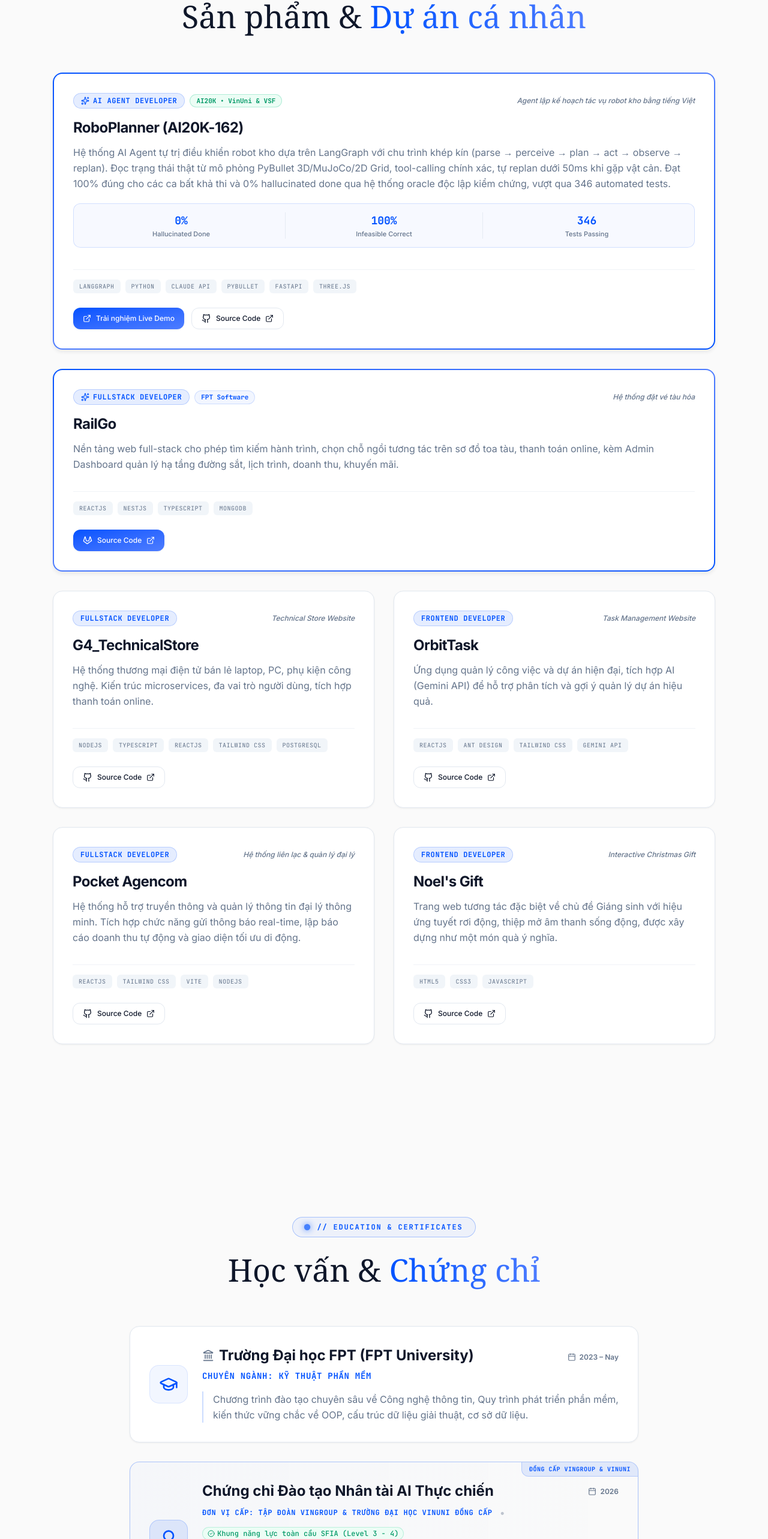
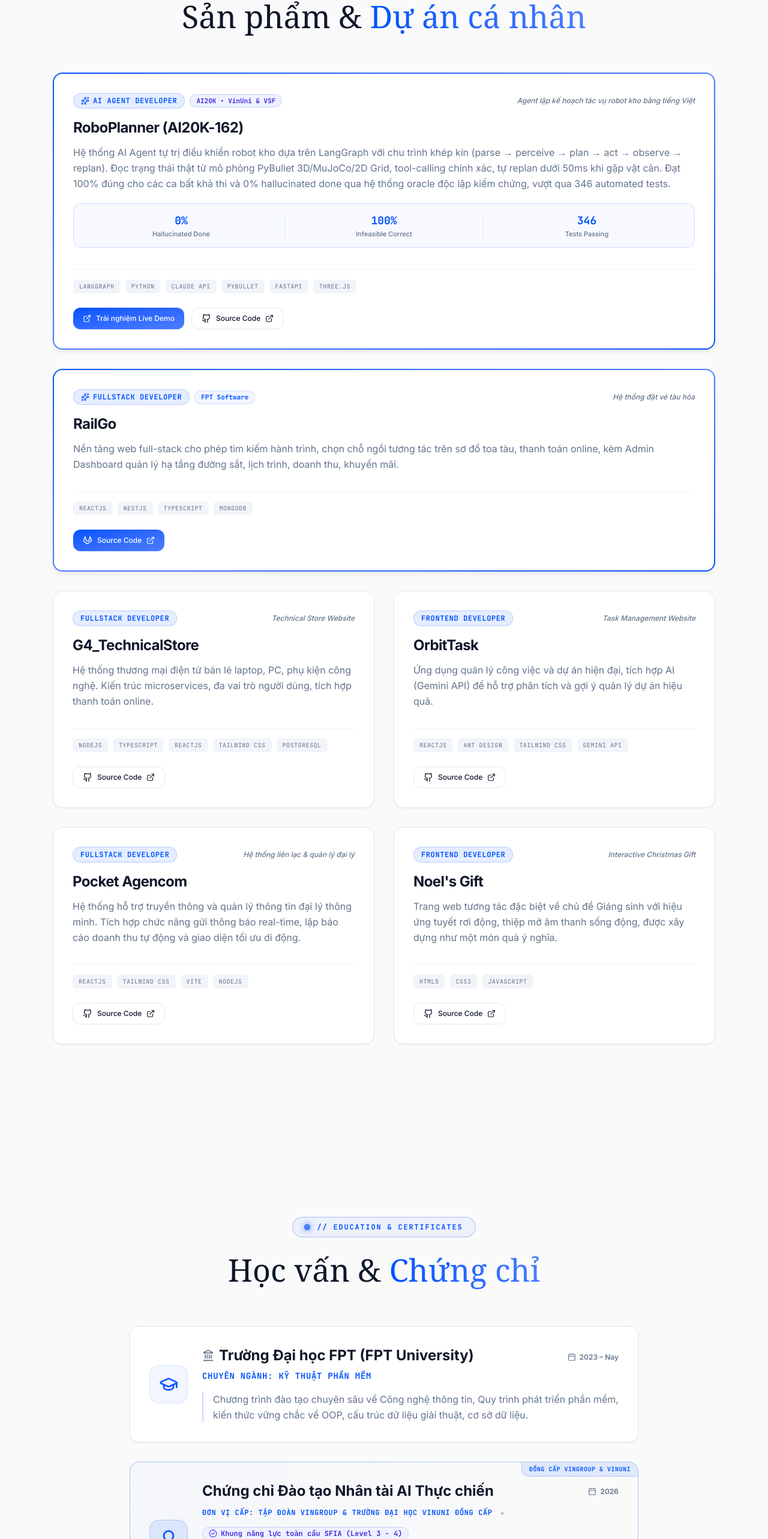
Before and after one commit to 30MUNH/Personal-Website, a React (Vite) app: page / in a window 1280 px wide. Shown: the part 5178-7744 px from the top of the page at 60% size. Built offline with nearby package versions, Linux system fonts and the light colour scheme; a web font is replaced by a local one.

Commit message:
style: đổi màu text badge sang indigo tương phản cao, dễ nhìn trên nền trắng

```diff
--- a/scripts/cv-template.html
+++ b/scripts/cv-template.html
@@ -297,9 +297,9 @@
     }
 
     .badge-success {
-      background: #ECFDF5;
-      color: #059669;
-      border: 1px solid #D1FAE5;
+      background: #EEF2FF;
+      color: #4338CA;
+      border: 1px solid #C7D2FE;
     }
 
     .badge-tech {
--- a/src/components/Education.jsx
+++ b/src/components/Education.jsx
@@ -109,8 +109,8 @@
                         Đơn vị cấp: {cert.issuer}
                       </span>
                       <span className="text-muted-foreground/40">•</span>
-                      <span className="inline-flex items-center gap-1 text-xs font-mono font-medium text-emerald-600 dark:text-emerald-400 bg-emerald-50 dark:bg-emerald-950/40 px-2 py-0.5 rounded-full border border-emerald-500/20">
-                        <CheckCircle2 className="h-3 w-3" />
+                      <span className="inline-flex items-center gap-1.5 text-xs font-mono font-semibold text-indigo-700 dark:text-indigo-300 bg-indigo-50 dark:bg-indigo-950/60 px-2.5 py-0.5 rounded-full border border-indigo-200 dark:border-indigo-800">
+                        <CheckCircle2 className="h-3.5 w-3.5 text-indigo-600 dark:text-indigo-400" />
                         {cert.level}
                       </span>
                     </div>
--- a/src/components/Projects.jsx
+++ b/src/components/Projects.jsx
@@ -82,7 +82,7 @@
                               {project.role}
                             </span>
                             {isRoboPlanner && (
-                              <span className="font-mono text-[11px] font-semibold text-emerald-600 dark:text-emerald-400 bg-emerald-50 dark:bg-emerald-950/40 border border-emerald-500/25 px-2.5 py-0.5 rounded-full">
+                              <span className="font-mono text-[11px] font-semibold text-indigo-700 dark:text-indigo-300 bg-indigo-50 dark:bg-indigo-950/60 border border-indigo-200 dark:border-indigo-800 px-2.5 py-0.5 rounded-full">
                                 AI20K • VinUni & VSF
                               </span>
                             )}
```
Also changed, not shown: 1 other file (tests, documents, lock files or other folders).
